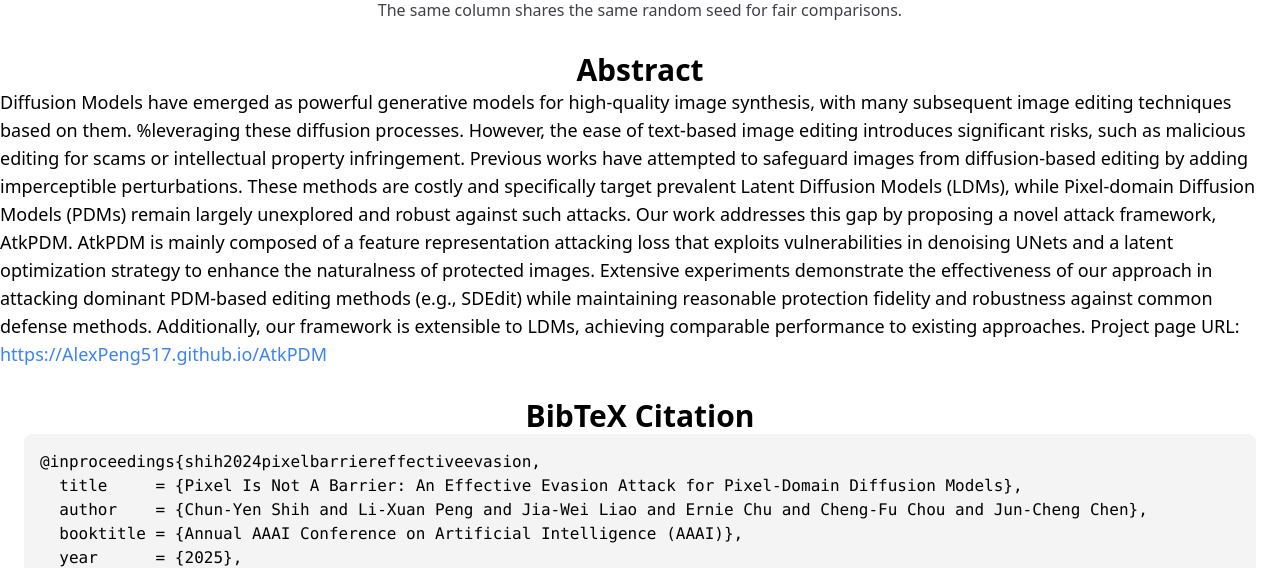
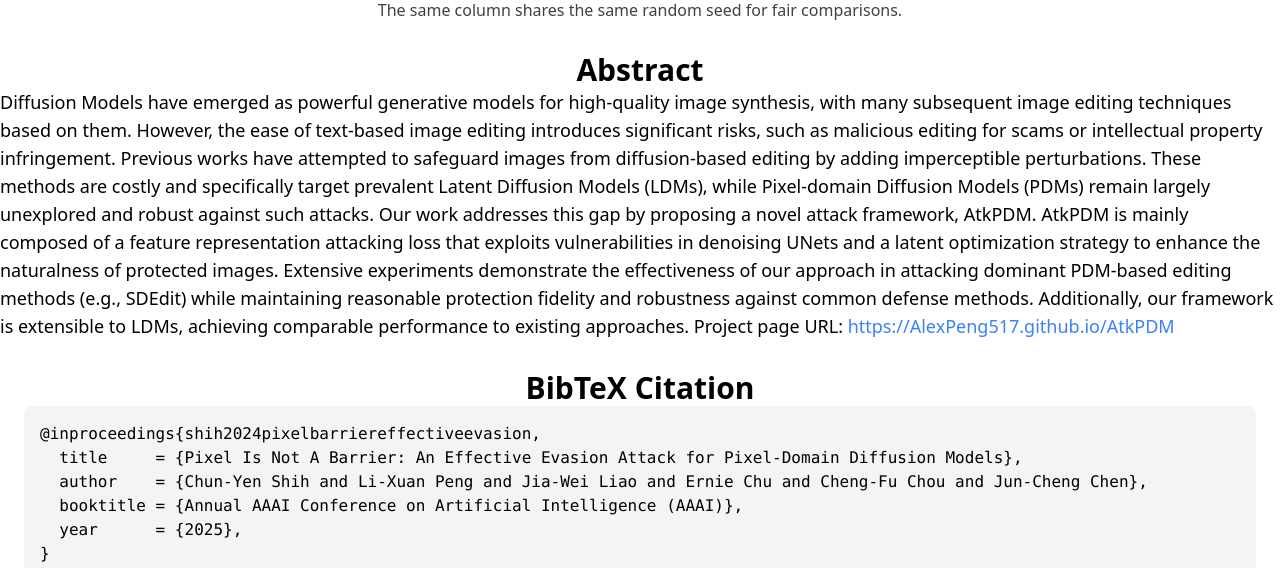
Before and after one commit to AlexPeng517/AtkPDM, an Astro site: page / in a window 1280 px wide. Shown: the part 742-1310 px from the top of the page. Built offline with nearby package versions, Linux system fonts and the light colour scheme; Astro itself is replaced by a stand-in of ours; code samples lack their colours.

Commit message:
update abstract

```diff
--- a/src/pages/index.mdx
+++ b/src/pages/index.mdx
@@ -112,8 +112,7 @@ export const components = {pre: CodeBlock}
 
 ## Abstract
 
-Diffusion Models have emerged as powerful generative models for high-quality image synthesis, with many subsequent image editing techniques based on them. %leveraging these diffusion processes.
-However, the ease of text-based image editing introduces significant risks, such as malicious editing for scams or intellectual property infringement. Previous works have attempted to safeguard images from diffusion-based editing by adding imperceptible perturbations. These methods are costly and specifically target prevalent Latent Diffusion Models (LDMs), while Pixel-domain Diffusion Models (PDMs) remain largely unexplored and robust against such attacks. Our work addresses this gap by proposing a novel attack framework, AtkPDM. AtkPDM is mainly composed of a feature representation attacking loss that exploits vulnerabilities in denoising UNets and a latent optimization strategy to enhance the naturalness of protected images. Extensive experiments demonstrate the effectiveness of our approach in attacking dominant PDM-based editing methods (e.g., SDEdit) while maintaining reasonable protection fidelity and robustness against common defense methods. Additionally, our framework is extensible to LDMs, achieving comparable performance to existing approaches. Project page URL: https://AlexPeng517.github.io/AtkPDM
+Diffusion Models have emerged as powerful generative models for high-quality image synthesis, with many subsequent image editing techniques based on them. However, the ease of text-based image editing introduces significant risks, such as malicious editing for scams or intellectual property infringement. Previous works have attempted to safeguard images from diffusion-based editing by adding imperceptible perturbations. These methods are costly and specifically target prevalent Latent Diffusion Models (LDMs), while Pixel-domain Diffusion Models (PDMs) remain largely unexplored and robust against such attacks. Our work addresses this gap by proposing a novel attack framework, AtkPDM. AtkPDM is mainly composed of a feature representation attacking loss that exploits vulnerabilities in denoising UNets and a latent optimization strategy to enhance the naturalness of protected images. Extensive experiments demonstrate the effectiveness of our approach in attacking dominant PDM-based editing methods (e.g., SDEdit) while maintaining reasonable protection fidelity and robustness against common defense methods. Additionally, our framework is extensible to LDMs, achieving comparable performance to existing approaches. Project page URL: https://AlexPeng517.github.io/AtkPDM
 
 
 
```
